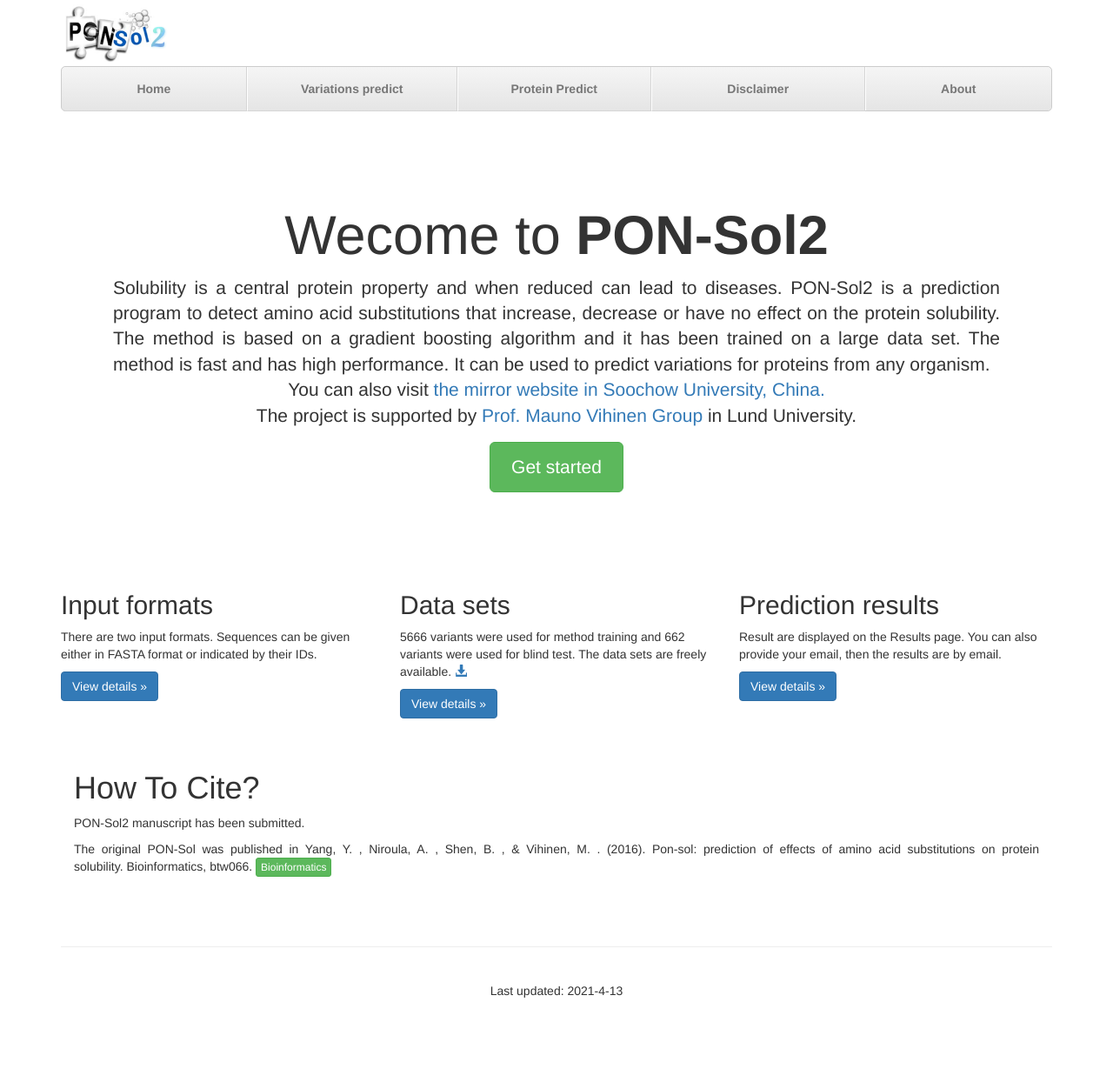
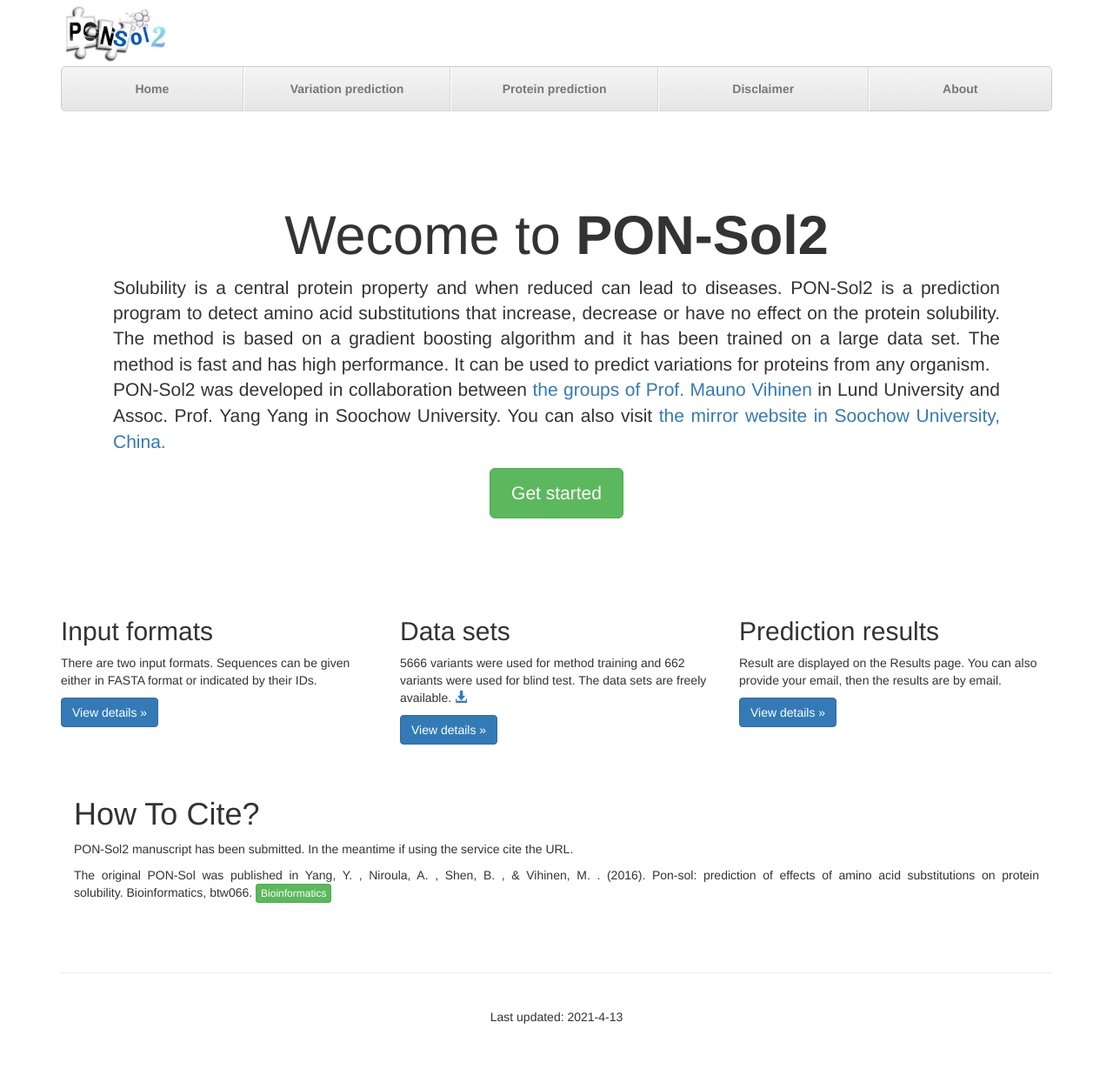
Before and after one commit to XDcat/PonSol2_Web, a Django app: page / in a window 1280 px wide. Shown: the whole page at 87% size. Before the commit the page ends 1147 px from the top, so only its background shows below. Run offline with Django 3.2, Linux system fonts and the light colour scheme; parts of the project's set-up code (start-up, migrations or seed data) failed here and were passed over; some libraries are stand-ins or nearby versions.

Commit message:
更新文字

```diff
--- a/ponsol2/logconfig.py
+++ b/ponsol2/logconfig.py
@@ -47,7 +47,7 @@
             "class": "logging.handlers.RotatingFileHandler",
             "formatter": "default",
             "level": "INFO",
-            "filename": "ponsol2_predictor_debug.log",  # 必选, 文件名称
+            "filename": "ponsol2_predictor_info.log",  # 必选, 文件名称
             "encoding": "utf8",
             "maxBytes": 10485760,  # 日志文件最大个数 1024B * 1024 * 10 = 10MB
             "backupCount": 10,  # 日志文件最大个数
--- a/ponsol2web/templates/ponsol2web/base_generic.html
+++ b/ponsol2web/templates/ponsol2web/base_generic.html
@@ -36,8 +36,8 @@
             {#            </div>#}
             <ul class="nav nav-justified">
                 <li><a href="{% url "ponsol2:index" %}">Home</a></li>
-                <li><a href="{% url "ponsol2:input" %}">Variations predict</a></li>
-                <li><a href="{% url "ponsol2:protein-predict" %}">Protein Predict</a></li>
+                <li><a href="{% url "ponsol2:input" %}">Variation prediction</a></li>
+                <li><a href="{% url "ponsol2:protein-predict" %}">Protein prediction</a></li>
                 <li><a href="{% url "ponsol2:disclaimer" %}">Disclaimer</a></li>
                 <li><a href="{% url "ponsol2:about" %}">About</a></li>
             </ul>
--- a/ponsol2web/templates/ponsol2web/email/base_generic.html
+++ b/ponsol2web/templates/ponsol2web/email/base_generic.html
@@ -47,8 +47,7 @@
                     </div>
                 {% elif task.status == "finished" %}
                     <div class="" role="alert"><strong>Finished!</strong> This task(id={{ task.id }}) is finished, and
-                        the result is the
-                        followed.
+                        the results are as follows.
 {#                        Running time is from {{ task.start_time }} to {{ task.finish_time }}#}
                     </div>
                 {% elif task.status == "error" %}
--- a/ponsol2web/templates/ponsol2web/email/email.html
+++ b/ponsol2web/templates/ponsol2web/email/email.html
@@ -30,8 +30,9 @@
         {% if task.status == "error" %}
             {{ task.error_msg }}
             {% else %}
-            The attached is the result of your submit.<br>
+            Please find your results from the attachment.
         {% endif %}
+        <br>
 
     {#            <p>#}
     {#                If you find that there is no result or some variation have been missed, it is usually due to an#}
--- a/ponsol2web/templates/ponsol2web/index.html
+++ b/ponsol2web/templates/ponsol2web/index.html
@@ -11,18 +11,19 @@
             organism.
         </p>
 
-        <p>
+        <p class="text-justify">
+            PON-Sol2 was developed in collaboration between
+            <a href="http://structure.bmc.lu.se/">
+                the groups of Prof. Mauno Vihinen
+            </a>
+            in Lund University
+            and
+            Assoc. Prof. Yang Yang in Soochow University.
             You can also visit
             <a class=""
                href="http://139.196.42.166:8010/" target="_blank">
                 the mirror website in Soochow University, China.
             </a>
-            <br>
-            The project is supported by
-            <a href="http://structure.bmc.lu.se/">
-                Prof. Mauno Vihinen Group
-            </a>
-            in Lund University.
         </p>
         <p><a class="btn btn-lg btn-success" href="{% url "ponsol2:input" %}" role="button">Get started</a></p>
     </div>
@@ -60,7 +61,7 @@
     <div class="row text-justify" style=" padding: 30px">
         <h1 class="text-justify text-capitalize">How to cite?</h1>
         <p>
-            PON-Sol2 manuscript has been submitted.
+            PON-Sol2 manuscript has been submitted. In the meantime if using the service cite the URL.
             <br>
             {#        <a class="btn btn-success btn-xs" href="#" target="_blank"> Go to Bioinformatics </a>#}
         </p>
--- a/ponsol2web/templates/ponsol2web/input_protein.html
+++ b/ponsol2web/templates/ponsol2web/input_protein.html
@@ -2,11 +2,11 @@
 {% block title %} Predict {% endblock %}
 {% block content %}
     <div class="page-header">
-        <h1>Protein Predict</h1>
+        <h1>Protein Prediction</h1>
     </div>
     <div class="row" style="padding-left: 20px; padding-right: 20px">
         <p class="lead">
-            Protein predict will predict all the 19 possible single substitutions.
+            This routine predicts all the 19 possible single amino acid substitutions.
             Only one protein can be provided at a time.
             Provide the sequences either in FASTA format or use an ID (GI, Ensemble ID or UniProt).
         </p>
--- a/ponsol2web/templates/ponsol2web/predict_index.html
+++ b/ponsol2web/templates/ponsol2web/predict_index.html
@@ -2,7 +2,7 @@
 
 {% block content %}
     <div class="page-header">
-        <h1>Predict<small></small></h1>
+        <h1>Variation Prediction<small></small></h1>
     </div>
     <div class="row" style="padding-left: 20px; padding-right: 20px">
         <p class="lead">
```
Also changed, not shown: ponsol2web/templates/ponsol2web/about.html (+5 -5 lines), ponsol2web/templates/ponsol2web/task_detail.html (+4 -5 lines), ponsol2web/templates/ponsol2web/task_detail_for_protein.html (+3 -4 lines), 1 other file.
